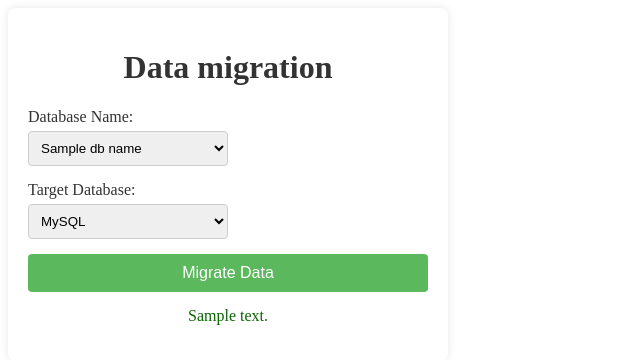
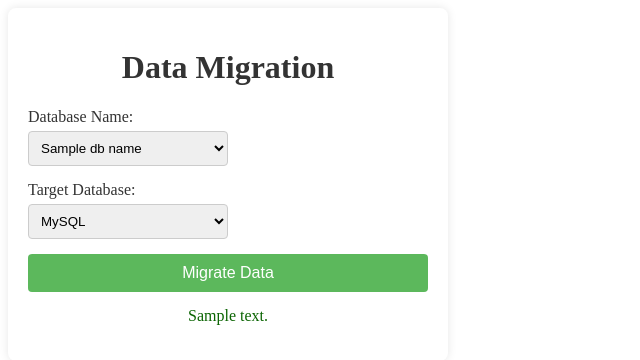
Before and after one commit to Chandrusam0538/migration_code, a Django app: template migrationapp/templates/migrationapp/data_mig.html in a window 1280 px wide. Shown: the top 360 px of the page, without its empty margins (0-640 px from the left). Run offline with Django 5.2, Linux system fonts and the light colour scheme; the template is opened without the code that fills it: most values are stand-ins (such as "Sample title", 1, 10 or a date in 2020).

Commit message:
Update data_mig.html

```diff
--- a/migrationapp/templates/migrationapp/data_mig.html
+++ b/migrationapp/templates/migrationapp/data_mig.html
@@ -2,16 +2,16 @@
 <html lang="en">
 <head>
     <meta charset="UTF-8">
-    <title>Data migration</title>
+    <title>Data Migration</title>
     {% load static %}
     <link rel="stylesheet" href="{% static 'migrationapp/css/dash.css' %}">
 </head>
 <body>
     <div class="container">
-        <h1>Data migration</h1>
+        <h1>Data Migration</h1>
 
-        <!-- Form for Database Connection -->
-        <form action="/scan_and_store_data/" method="post" class="form-container">
+        <!-- Form for Data Migration -->
+        <form action="/data_mig/" method="post" class="form-container">
             {% csrf_token %}
             <div class="form-group drop">
                 <label for="db_name">Database Name:</label>
@@ -22,8 +22,8 @@
                 </select>
             </div>
             <div class="form-group drop">
-                <label for="db_type">Target Database:</label>
-                <select id="db_type" name="target_db_type" required> <!-- Changed name to target_db_type -->
+                <label for="target_db_type">Target Database:</label>
+                <select id="target_db_type" name="target_db_type" required>
                     <option value="mysql">MySQL</option>
                     <option value="postgresql">PostgreSQL</option>
                     <option value="sqlserver">SQL Server</option>
```
